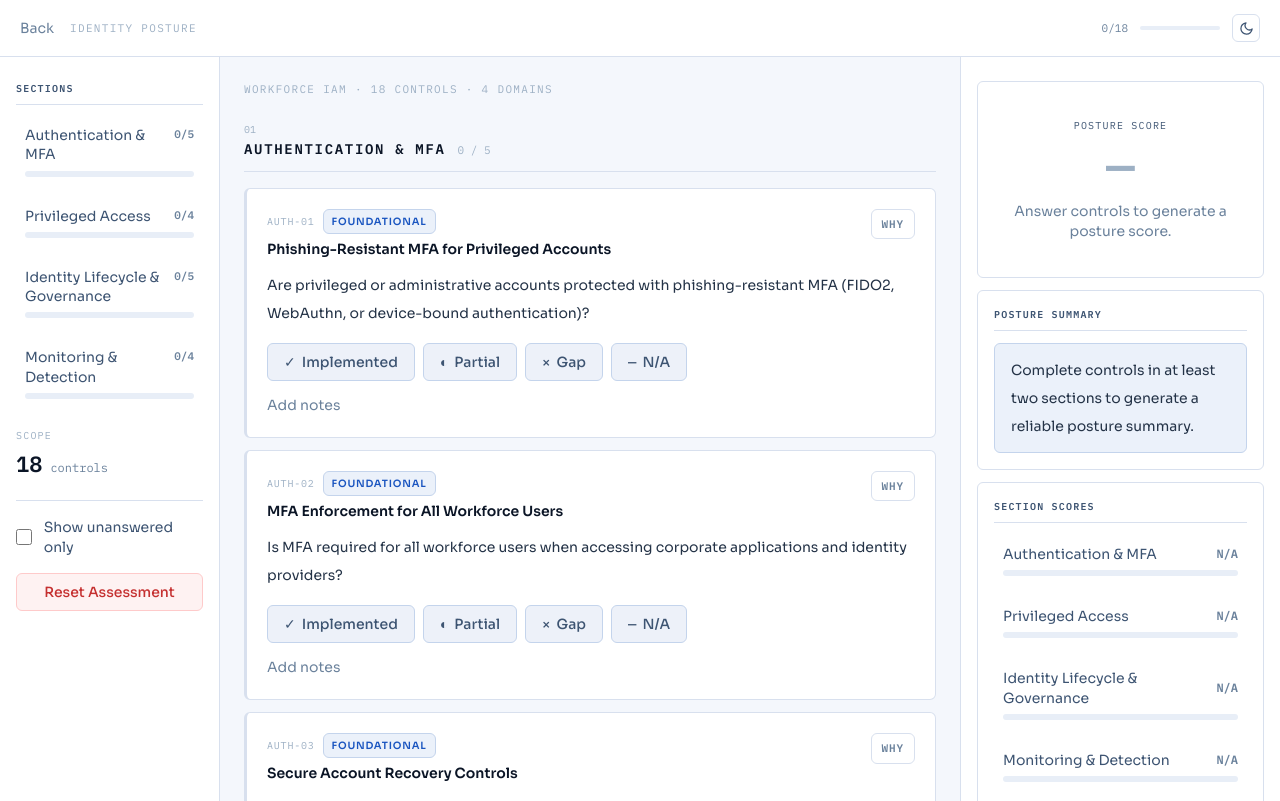
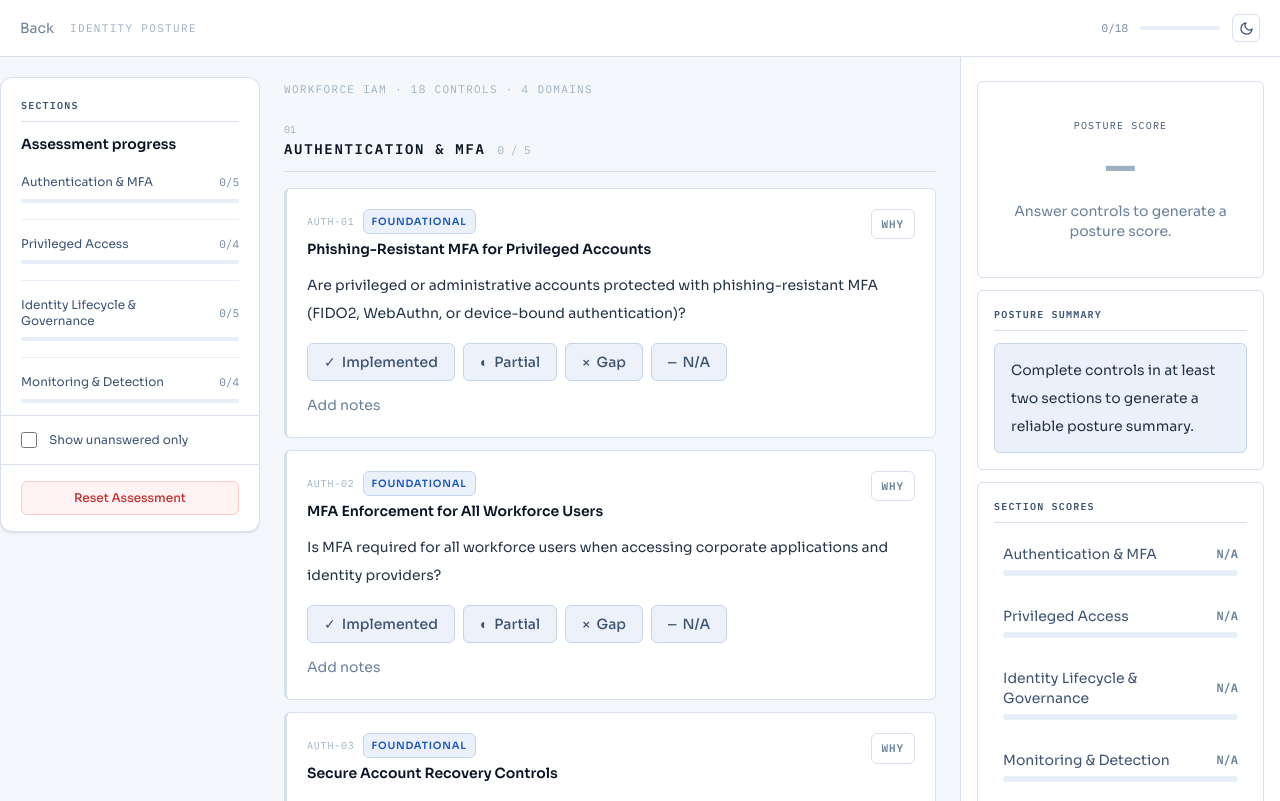
Before and after one commit to sid-nalegave/identity-posture, a React (Vite) app: page / in a window 1280 px wide. Both pictures are taken after a click on the button "Begin Assessment". Built offline with nearby package versions, Linux system fonts and the light colour scheme.

Commit message:
Redesign left sidebar as floating card panel

```diff
--- a/src/components/Assessment.tsx
+++ b/src/components/Assessment.tsx
@@ -234,17 +234,16 @@ export function Assessment({ isDark, onBack, onToggleTheme }: AssessmentProps) {
 
       <div
         className="mx-auto w-full max-w-[1360px] flex-1 lg:grid"
-        style={{ gridTemplateColumns: isDesktop ? "220px minmax(0,1fr) 320px" : undefined }}
+        style={{ gridTemplateColumns: isDesktop ? "260px minmax(0,1fr) 320px" : undefined }}
       >
         {isDesktop ? (
           <aside
-            className="border-r border-border bg-surface px-4 py-6"
+            className="py-5"
             style={{ position: "sticky", top: NAV_H, height: `calc(100vh - ${NAV_H}px)`, overflowY: "auto" }}
           >
             <SectionNav
               sectionScores={sectionScores}
               showUnansweredOnly={showUnansweredOnly}
-              totalControls={totalControls}
               onToggleFilter={() => setShowUnansweredOnly((value) => !value)}
               onSectionClick={scrollToSection}
               onReset={handleReset}
--- a/src/components/SectionNav.tsx
+++ b/src/components/SectionNav.tsx
@@ -1,10 +1,8 @@
-import { AssessmentControls } from "./AssessmentControls.tsx";
 import type { SectionScore } from "../lib/types.ts";
 
 interface SectionNavProps {
   sectionScores: SectionScore[];
   showUnansweredOnly: boolean;
-  totalControls: number;
   onToggleFilter: () => void;
   onSectionClick: (sectionId: string) => void;
   onReset: () => void;
@@ -13,32 +11,36 @@ interface SectionNavProps {
 export function SectionNav({
   sectionScores,
   showUnansweredOnly,
-  totalControls,
   onToggleFilter,
   onSectionClick,
   onReset,
 }: SectionNavProps) {
   return (
-    <nav className="space-y-5">
+    <nav>
+      <div className="overflow-hidden rounded-xl border border-border bg-surface shadow-sm">
+        <div className="px-5 pt-5 pb-3">
+          <span className="section-kicker">Sections</span>
+          <h2 className="mt-2 mb-5 text-sm font-semibold text-text-primary">
+            Assessment progress
+          </h2>
           <div>
-        <span className="section-kicker">Sections</span>
-        <div className="space-y-3">
-          {sectionScores.map((section) => (
+            {sectionScores.map((section, index) => (
               <button
                 key={section.section_id}
                 type="button"
                 onClick={() => onSectionClick(section.section_id)}
-              className="block w-full rounded-[6px] border border-transparent px-2 py-2 text-left transition-colors hover:border-border hover:bg-page"
+                className="block w-full text-left"
               >
-              <div className="mb-1.5 flex items-start justify-between gap-3">
-                <span className="text-sm leading-snug text-text-secondary">{section.label}</span>
-                <span className="font-mono text-[11px] font-semibold text-text-muted">
+                {index > 0 && <div className="my-4 h-px bg-border-subtle" />}
+                <div className="flex items-center justify-between gap-2">
+                  <span className="text-xs text-text-secondary">{section.label}</span>
+                  <span className="shrink-0 font-mono text-[11px] text-text-muted">
                     {section.answered}/{section.total}
                   </span>
                 </div>
-              <div className="h-1.5 rounded-[6px] bg-border-subtle">
+                <div className="mt-2 h-1 rounded-full bg-border-subtle">
                   <div
-                  className="h-full rounded-[6px] bg-accent transition-[width] duration-300"
+                    className="h-full rounded-full bg-accent transition-[width] duration-300"
                     style={{
                       width: `${section.total > 0 ? (section.answered / section.total) * 100 : 0}%`,
                     }}
@@ -49,22 +51,28 @@ export function SectionNav({
           </div>
         </div>
 
-      <div>
-        <p className="mb-1 font-mono text-[10px] uppercase tracking-[0.12em] text-text-faint">
-          Scope
-        </p>
-        <p className="font-mono text-[22px] font-bold text-text-primary">
-          {totalControls}
-          <span className="ml-2 text-xs font-normal text-text-muted">controls</span>
-        </p>
+        <div className="border-t border-border px-5 py-4">
+          <label className="flex cursor-pointer items-center gap-3 text-xs text-text-secondary">
+            <input
+              type="checkbox"
+              checked={showUnansweredOnly}
+              onChange={onToggleFilter}
+              className="h-4 w-4 rounded-[4px] border-border bg-surface text-accent focus:ring-0"
+            />
+            Show unanswered only
+          </label>
         </div>
 
-      <AssessmentControls
-        showUnansweredOnly={showUnansweredOnly}
-        onToggleFilter={onToggleFilter}
-        onReset={onReset}
-        className="space-y-4"
-      />
+        <div className="border-t border-border px-5 py-4">
+          <button
+            type="button"
+            onClick={onReset}
+            className="w-full rounded-[6px] border border-risk-border bg-risk-bg px-4 py-2 text-xs font-medium text-risk transition-colors hover:border-risk hover:text-risk"
+          >
+            Reset Assessment
+          </button>
+        </div>
+      </div>
     </nav>
   );
 }
```
Also changed, not shown: 1 other file (tests, documents, lock files or other folders). Lines whose indentation alone changed are shown as unchanged.
